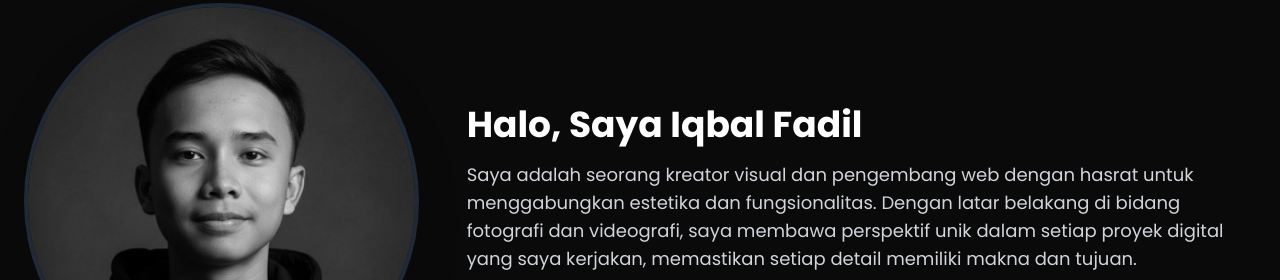
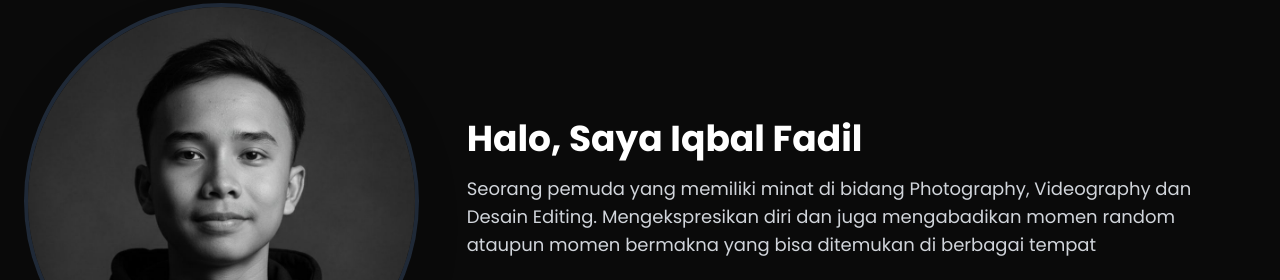
Before and after one commit to afsansnusa/afsansnusa.github.io, a plain HTML site: page index.html in a window 1280 px wide. Shown: the part 893-1173 px from the top of the page. Drawn offline with nearby package versions, Linux system fonts and the light colour scheme.

Commit message:
Update index.html

```diff
--- a/index.html
+++ b/index.html
@@ -189,7 +189,7 @@
                 <div class="md:w-2/3 text-center md:text-left">
                     <h2 class="text-4xl font-bold text-white mb-4">Halo, Saya Iqbal Fadil</h2>
                     <p class="text-gray-300 mb-6 text-lg">
-                        Saya adalah seorang kreator visual dan pengembang web dengan hasrat untuk menggabungkan estetika dan fungsionalitas. Dengan latar belakang di bidang fotografi dan videografi, saya membawa perspektif unik dalam setiap proyek digital yang saya kerjakan, memastikan setiap detail memiliki makna dan tujuan.
+                        Seorang pemuda yang memiliki minat di bidang Photography, Videography dan Desain Editing. Mengekspresikan diri dan juga mengabadikan momen random ataupun momen bermakna yang bisa ditemukan di berbagai tempat
                     </p>
                     <div class="flex justify-center md:justify-start space-x-5">
                         <a href="https://www.instagram.com/fadilif_?igsh=enA4ZTd4ZTBiaW85" class="text-gray-400 hover:text-white transition-colors"><i data-lucide="instagram" class="w-8 h-8"></i></a>
@@ -315,11 +315,10 @@
             </div>
              <div class="grid grid-cols-1 sm:grid-cols-2 lg:grid-cols-3 gap-8">
                 <!-- Videografi Items -->
-                 <div class="project-card bg-gray-900 rounded-xl overflow-hidden shadow-lg transform transition-transform duration-300 hover:-translate-y-2 cursor-pointer flex flex-col" data-type="video" data-video-src="https://www.youtube.com/embed/cg-wqiRyc1M?autoplay=1&controls=0" data-category="Videografi" data-title="Iklan Kopi Nusantara" data-description="Video komersial yang menampilkan proses pembuatan kopi dari biji hingga cangkir. Menggunakan teknik sinematik dan slow-motion untuk menonjolkan kualitas dan aroma produk."> <img src="https://placehold.co/600x400/171717/FFFFFF?text=Videografi+Komersial" alt="Proyek Videografi" class="w-full h-60 object-cover flex-shrink-0"> <div class="p-5 flex flex-col flex-grow"> <p class="text-sm text-sky-400">Videografi</p> <h3 class="text-xl font-bold text-white">Iklan Kopi Nusantara</h3> </div> </div>
-                 <div class="project-card bg-gray-900 rounded-xl overflow-hidden shadow-lg transform transition-transform duration-300 hover:-translate-y-2 cursor-pointer flex flex-col" data-type="video" data-video-src="https://www.youtube.com/embed/W4VnOJYBh90?autoplay=1&controls=0" data-category="Videografi" data-title="Jelajah Hutan Kalimantan" data-description="Film dokumenter pendek yang mengikuti perjalanan seorang peneliti di pedalaman hutan Kalimantan. Pengambilan gambar berfokus pada keindahan alam dan interaksi dengan satwa liar."> <img src="https://placehold.co/600x400/171717/FFFFFF?text=Video+Dokumenter" alt="Proyek Videografi" class="w-full h-60 object-cover flex-shrink-0"> <div class="p-5 flex flex-col flex-grow"> <p class="text-sm text-sky-400">Videografi</p> <h3 class="text-xl font-bold text-white">Jelajah Hutan Kalimantan</h3> </div> </div>
-                 <div class="project-card bg-gray-900 rounded-xl overflow-hidden shadow-lg transform transition-transform duration-300 hover:-translate-y-2 cursor-pointer flex flex-col" data-type="local-video" data-video-src="https://www.w3schools.com/html/mov_bbb.mp4" data-category="Videografi (File)" data-title="Pemandangan Alam" data-description="Contoh pemutaran video dari file lokal (misal: .mp4). Video ini menampilkan pemandangan alam yang indah dengan seekor kupu-kupu."> <img src="https://placehold.co/600x400/171717/FFFFFF?text=Video+File+Lokal" alt="Proyek Video Lokal" class="w-full h-60 object-cover flex-shrink-0"> <div class="p-5 flex flex-col flex-grow"> <p class="text-sm text-sky-400">Videografi (File)</p> <h3 class="text-xl font-bold text-white">Pemandangan Alam</h3> </div> </div>
-                 <div class="project-card bg-gray-900 rounded-xl overflow-hidden shadow-lg transform transition-transform duration-300 hover:-translate-y-2 cursor-pointer flex flex-col" data-type="video" data-video-src="https://www.youtube.com/embed/z-QY-3f-v-I?autoplay=1&controls=0" data-category="Videografi" data-title="Profil Atlet Inspiratif" data-description="Video dokumenter singkat yang mengisahkan perjalanan seorang atlet muda dalam meraih mimpinya. Menyoroti dedikasi, latihan keras, dan semangat pantang menyerah."> <img src="https://placehold.co/600x400/171717/FFFFFF?text=Video+Profil" alt="Proyek Videografi" class="w-full h-60 object-cover flex-shrink-0"> <div class="p-5 flex flex-col flex-grow"> <p class="text-sm text-sky-400">Videografi</p> <h3 class="text-xl font-bold text-white">Profil Atlet Inspiratif</h3> </div> </div>
-                 <div class="project-card bg-gray-900 rounded-xl overflow-hidden shadow-lg transform transition-transform duration-300 hover:-translate-y-2 cursor-pointer flex flex-col" data-type="video" data-video-src="https://www.youtube.com/embed/dQw4w9WgXcQ?autoplay=1&controls=0" data-category="Videografi" data-title="Video Musik Eksperimental" data-description="Sebuah video musik untuk band indie dengan konsep visual yang sureal dan eksperimental. Menggabungkan teknik sinematografi kreatif dengan penceritaan visual yang abstrak."> <img src="https://placehold.co/600x400/171717/FFFFFF?text=Video+Musik" alt="Proyek Videografi" class="w-full h-60 object-cover flex-shrink-0"> <div class="p-5 flex flex-col flex-grow"> <p class="text-sm text-sky-400">Videografi</p> <h3 class="text-xl font-bold text-white">Video Musik Eksperimental</h3> </div> </div>
+                 <div class="project-card bg-gray-900 rounded-xl overflow-hidden shadow-lg transform transition-transform duration-300 hover:-translate-y-2 cursor-pointer flex flex-col" data-type="video" data-video-src="https://www.youtube.com/embed/cg-wqiRyc1M?autoplay=1&controls=0" data-category="Videografi" data-title="Film Pendek Non Suara" data-description="Video Film Pendek Tentang bebas berkarya dengan gaya non percakapan dan hanya terdapat backsound instrumental."> <img src="Bebas berkarya.jpg" alt="Proyek Videografi" class="w-full h-60 object-cover flex-shrink-0"> <div class="p-5 flex flex-col flex-grow"> <p class="text-sm text-sky-400">Videografi</p> <h3 class="text-xl font-bold text-white">Film Pendek Bebas Berkarya</h3> </div> </div>
+                 <div class="project-card bg-gray-900 rounded-xl overflow-hidden shadow-lg transform transition-transform duration-300 hover:-translate-y-2 cursor-pointer flex flex-col" data-type="video" data-video-src="https://www.youtube.com/embed/W4VnOJYBh90?autoplay=1&controls=0" data-category="Videografi" data-title="Dokumentasi Kegiatan Bazar" data-description="Dokumentasi Pendek Kegiatan Bazar, Jalan sehat dan donor darah di MA Al-Furqan Kebumen tahun 2024."> <img src="Thumbnail.jpg" alt="Proyek Videografi" class="w-full h-60 object-cover flex-shrink-0"> <div class="p-5 flex flex-col flex-grow"> <p class="text-sm text-sky-400">Videografi</p> <h3 class="text-xl font-bold text-white">Dokumentasi Kegiatan MA AF</h3> </div> </div>
+                 <div class="project-card bg-gray-900 rounded-xl overflow-hidden shadow-lg transform transition-transform duration-300 hover:-translate-y-2 cursor-pointer flex flex-col" data-type="video" data-video-src="https://www.youtube.com/embed/SMp6UKQ4_JY?autoplay=1&controls=0" data-category="Videografi" data-title="Tugas Video Bahasa Inggris" data-description="Video untuk Tugas Bahasa Inggris tentang convercation asking/giving advice."> <img src="English.jpg" alt="Proyek Videografi" class="w-full h-60 object-cover flex-shrink-0"> <div class="p-5 flex flex-col flex-grow"> <p class="text-sm text-sky-400">Videografi</p> <h3 class="text-xl font-bold text-white">English Exercise Video</h3> </div> </div>
+                 <div class="project-card bg-gray-900 rounded-xl overflow-hidden shadow-lg transform transition-transform duration-300 hover:-translate-y-2 cursor-pointer flex flex-col" data-type="video" data-video-src="https://www.youtube.com/embed/gY05EUVVkPU?autoplay=1&controls=0" data-category="Videografi" data-title="Video Perkenalan Maba" data-description="Video Perkenalan untuk Persaratan P2k dengan konsep cinematic dan juga simple."> <img src="Perkenalan.jpg" alt="Proyek Videografi" class="w-full h-60 object-cover flex-shrink-0"> <div class="p-5 flex flex-col flex-grow"> <p class="text-sm text-sky-400">Videografi</p> <h3 class="text-xl font-bold text-white">Video Perkenalan Maba</h3> </div> </div>
             </div>
         </div>
     </section>
```
